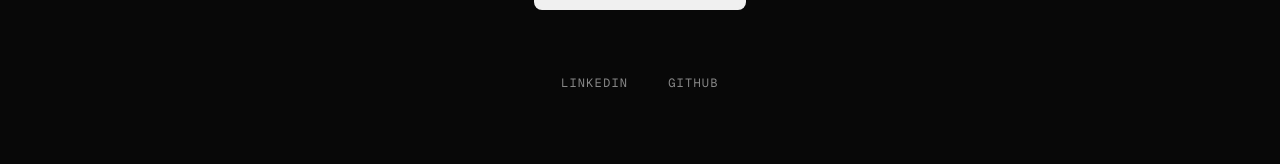
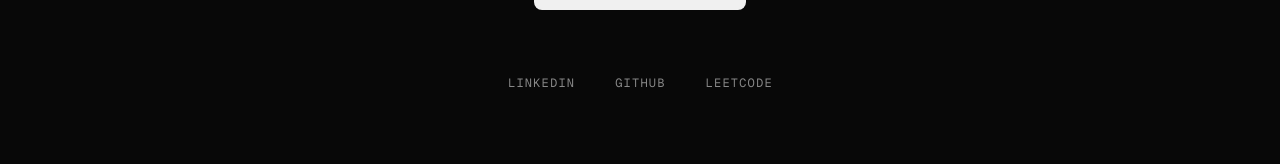
Before and after one commit to Rishit1769/Portfolio, a Next.js app: page / in a window 1280 px wide. Shown: the part 7666-7830 px from the top of the page. Built offline with nearby package versions, Linux system fonts and the light colour scheme.

Commit message:
feat: add LeetCode link to contact section

```diff
--- a/app/page.tsx
+++ b/app/page.tsx
@@ -817,6 +817,7 @@ export default function Portfolio() {
           <div className="contact-socials rv">
             <a href="https://www.linkedin.com/in/rishit-singh-586742361/" target="_blank" rel="noreferrer" className="hover-link">LinkedIn</a>
             <a href="https://github.com/Rishit1769" target="_blank" rel="noreferrer" className="hover-link">GitHub</a>
+            <a href="https://leetcode.com/u/ovvdu8UyhD/" target="_blank" rel="noreferrer" className="hover-link">LeetCode</a>
           </div>
         </div>
       </section>
```
